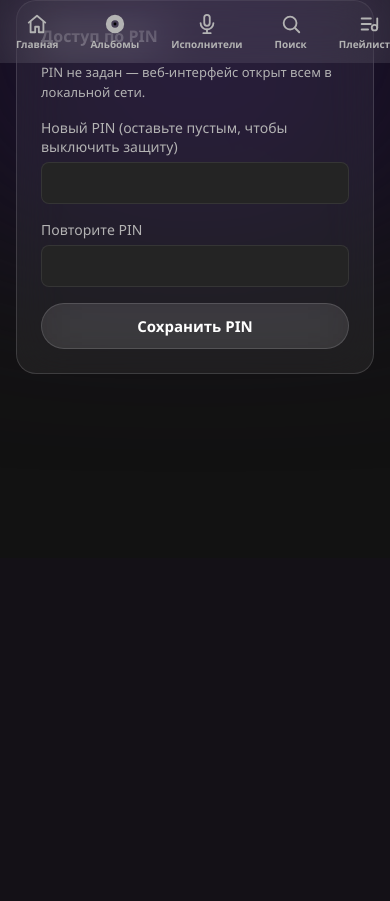
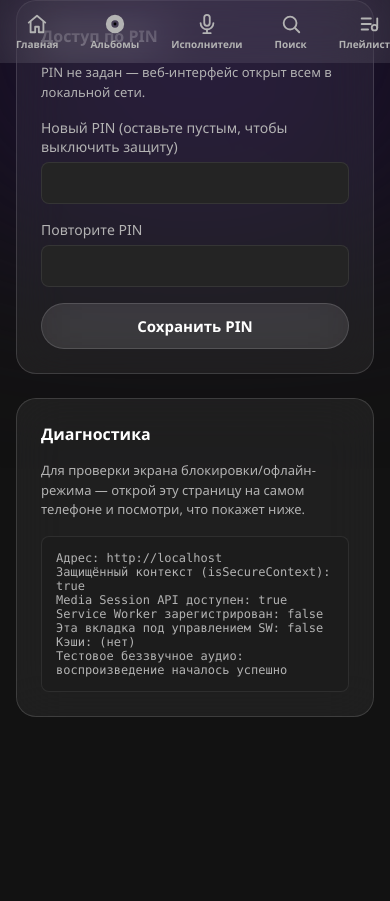
Before and after one commit to SHADXWBXRN2143/MusicCenter, a Flask app: page /settings in a window 390 px wide. Shown: the part 781-1682 px from the top of the page. Before the commit the page ends 1155 px from the top, so only its background shows below. Run offline with Flask 3, Linux system fonts and the light colour scheme; data that the repository does not hold is empty.

Commit message:
Add on-page diagnostics for lock-screen controls, serve sw.js as no-cache
/settings now has a diagnostics panel showing, right on the phone
screen (no devtools needed): protocol/secure-context, whether Media
Session is available, service worker registration/controller state,
active caches, and a real play() attempt on the silent audio anchor
with the browser's actual rejection reason if blocked. The lock-screen
controls still weren't appearing after the previous cache-bump/anchor
fix, so this narrows down which of several possible causes (insecure
context, autoplay policy, stale SW) is the actual one instead of
guessing further blind.

Also serve /sw.js with Cache-Control: no-cache - Flask's default
static caching could let a phone keep serving a byte-identical, never-
revalidated sw.js across visits, in which case bumping CACHE_NAME
inside it would never actually reach the client.

Co-Authored-By: Claude Sonnet 5 <noreply@anthropic.com>

```diff
--- a/app.py
+++ b/app.py
@@ -146,9 +146,17 @@ def create_app():
 
     @app.route("/sw.js")
     def service_worker():
-        return send_from_directory(
+        # Browsers only re-check a service worker script when their HTTP
+        # cache says it's stale - Flask's default static cache headers
+        # let a phone go on serving a byte-identical (and therefore
+        # never-updating) sw.js across visits. no-cache forces a
+        # revalidation every time, so CACHE_NAME bumps actually take
+        # effect on the next page load instead of silently doing nothing.
+        response = send_from_directory(
             "static/js", "sw.js", mimetype="application/javascript"
         )
+        response.headers["Cache-Control"] = "no-cache"
+        return response
 
     # ==========================================
     # Errors
--- a/static/css/settings.css
+++ b/static/css/settings.css
@@ -66,6 +66,19 @@
     font-size: 13px;
     margin: 0;
     line-height: 1.5;
+}
+
+.settings-diag {
+    background: #1c1c1c;
+    border: 1px solid var(--border);
+    border-radius: var(--radius-sm);
+    padding: 14px;
+    font-family: "Consolas", "Menlo", monospace;
+    font-size: 12px;
+    color: var(--text-secondary);
+    white-space: pre-wrap;
+    word-break: break-word;
+    margin: 0;
 }
 
 .settings-field {
--- a/static/js/sw.js
+++ b/static/js/sw.js
@@ -15,7 +15,7 @@
 
 // Bump this whenever static CSS/JS changes ship, or installed clients
 // keep serving the old cached files indefinitely.
-const CACHE_NAME = "musiccenter-static-v6";
+const CACHE_NAME = "musiccenter-static-v7";
 
 const STATIC_ASSETS = [
     "/static/css/base.css",
--- a/templates/settings.html
+++ b/templates/settings.html
@@ -71,6 +71,50 @@
         <button class="btn secondary" type="submit">Сохранить PIN</button>
     </form>
 
+    <div class="settings-card">
+        <h3>Диагностика</h3>
+        <p class="settings-hint">
+            Для проверки экрана блокировки/офлайн-режима — открой эту страницу
+            на самом телефоне и посмотри, что покажет ниже.
+        </p>
+        <pre id="diag-output" class="settings-diag">Проверяю…</pre>
+    </div>
+
 </div>
 
+<script>
+(async function diagnoseEnvironment() {
+    const out = document.getElementById("diag-output");
+    const lines = [];
+
+    lines.push(`Адрес: ${location.protocol}//${location.host}`);
+    lines.push(`Защищённый контекст (isSecureContext): ${window.isSecureContext}`);
+    lines.push(`Media Session API доступен: ${"mediaSession" in navigator}`);
+
+    if ("serviceWorker" in navigator) {
+        const reg = await navigator.serviceWorker.getRegistration().catch(() => null);
+        lines.push(`Service Worker зарегистрирован: ${!!reg}`);
+        lines.push(`Эта вкладка под управлением SW: ${!!navigator.serviceWorker.controller}`);
+    } else {
+        lines.push("Service Worker API недоступен в этом браузере");
+    }
+
+    if ("caches" in window) {
+        const keys = await caches.keys();
+        lines.push(`Кэши: ${keys.join(", ") || "(нет)"}`);
+    }
+
+    try {
+        const audio = new Audio("/static/audio/silence.wav");
+        await audio.play();
+        lines.push("Тестовое беззвучное аудио: воспроизведение началось успешно");
+        audio.pause();
+    } catch (e) {
+        lines.push(`Тестовое беззвучное аудио: ОШИБКА — ${e.name}: ${e.message}`);
+    }
+
+    out.textContent = lines.join("\n");
+})();
+</script>
+
 {% endblock %}
```
